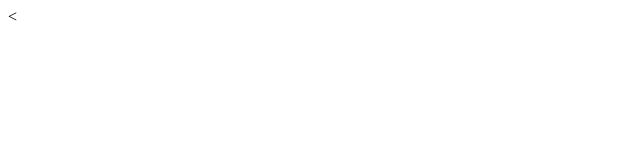
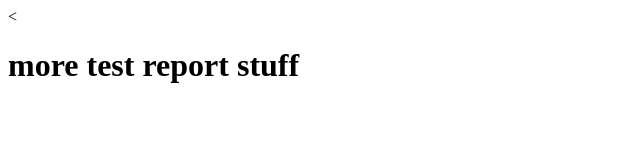
Before and after one commit to immichellegrady/test-report, a plain HTML site: page index.html in a window 1280 px wide. Shown: the whole page, without its empty margins (0-640 px from the left). Drawn offline with Linux system fonts and the light colour scheme.

Commit message:
add index-html

```diff
--- a/index.html
+++ b/index.html
@@ -6,6 +6,6 @@
     <title>test report</title>
   </head>
   <body>
-
+    <h1>more test report stuff</h1>
   </body>
 </html>
```
